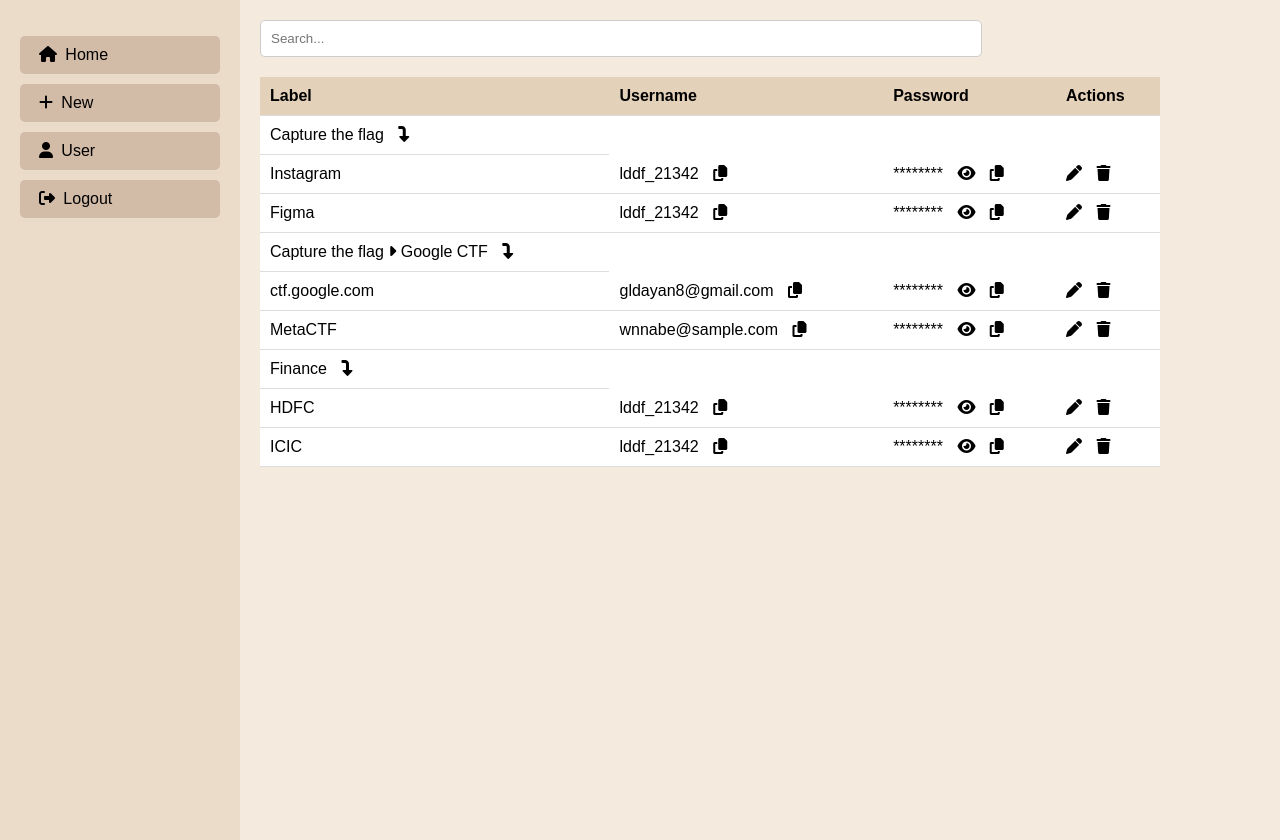
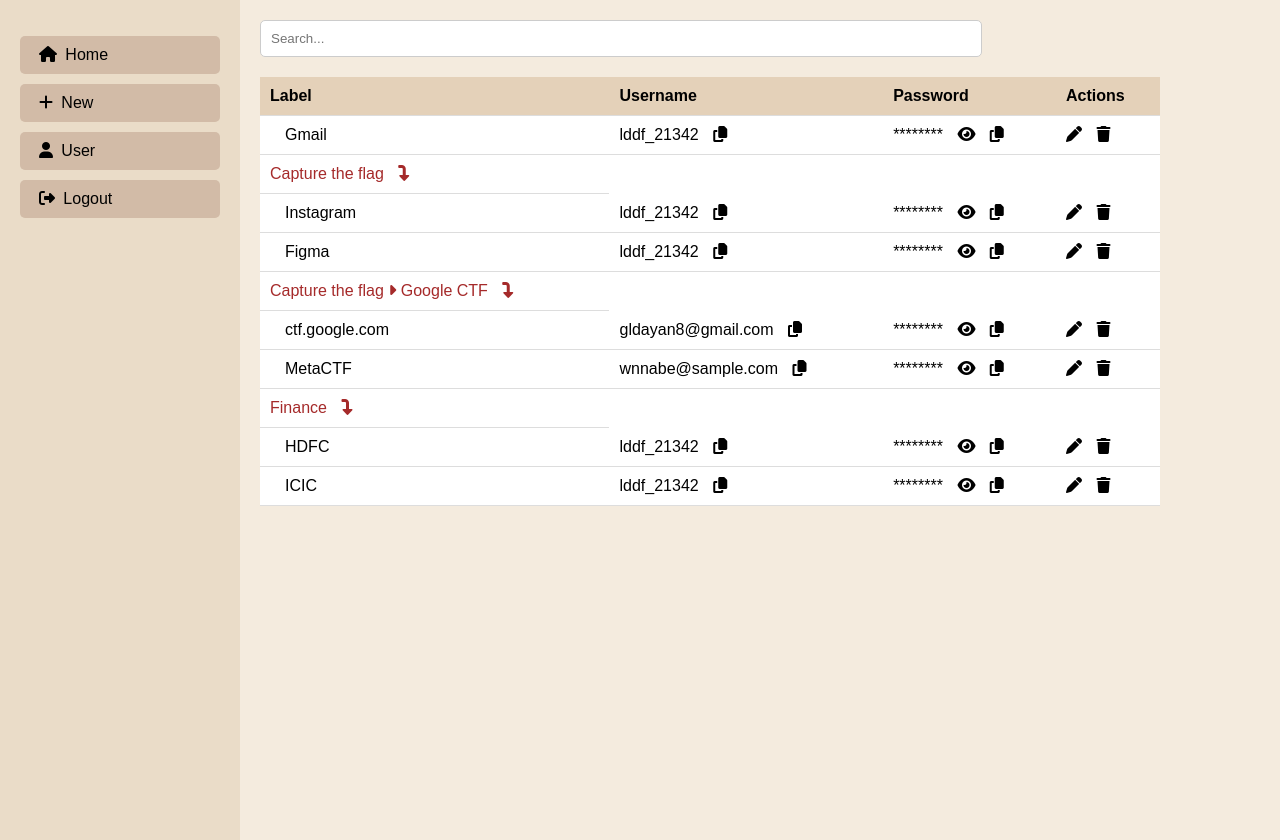
Before and after one commit to Mahaveer1013/passage-webui, a plain HTML site: page assets/index.html in a window 1280 px wide. Drawn offline with nearby package versions, Linux system fonts and the light colour scheme.

Commit message:
padding for table first cell

```diff
--- a/assets/index.html
+++ b/assets/index.html
@@ -26,8 +26,24 @@
           <th>Password</th>
           <th>Actions</th>
         </tr>
-	<tr>
-	    <td>
+	 <tr>
+          <td>Gmail</td>
+          <td>
+	    lddf_21342
+	    <i class="fa fa-copy space-before"></i>
+	  </td>
+          <td>
+	    ********
+	    <i class="fa fa-eye space-before"></i>
+	    <i class="fa fa-copy space-before"></i>
+	  </td>
+          <td>
+	    <i class="fa fa-pen space-after"></i>
+	    <i class="fa fa-trash"></i>
+	  </td>
+         </tr>
+	 <tr>
+	    <td class="folder">
 		Capture the flag
 		<i class="fa fa-turn-down space-before"></i>
 	    </td>
@@ -65,7 +81,7 @@
 	  </td>
         </tr>
 	<tr>
-	    <td>
+	    <td class="folder">
 		Capture the flag <i class="fa-solid fa-caret-right"></i> Google CTF
 		<i class="fa fa-turn-down space-before"></i>
 	    </td>
@@ -103,7 +119,7 @@
 	  </td>
         </tr>
 	<tr>
-	    <td>
+	    <td class="folder">
 		Finance
 		<i class="fa fa-turn-down space-before"></i>
 	    </td>
--- a/assets/style.css
+++ b/assets/style.css
@@ -56,3 +56,9 @@ th, td {
 th {
     background: #e4d1b9;
 }
+tr td:first-child:not(.folder) {
+    padding-left: 25px;
+}
+td.folder {
+    color: brown;
+}
```
